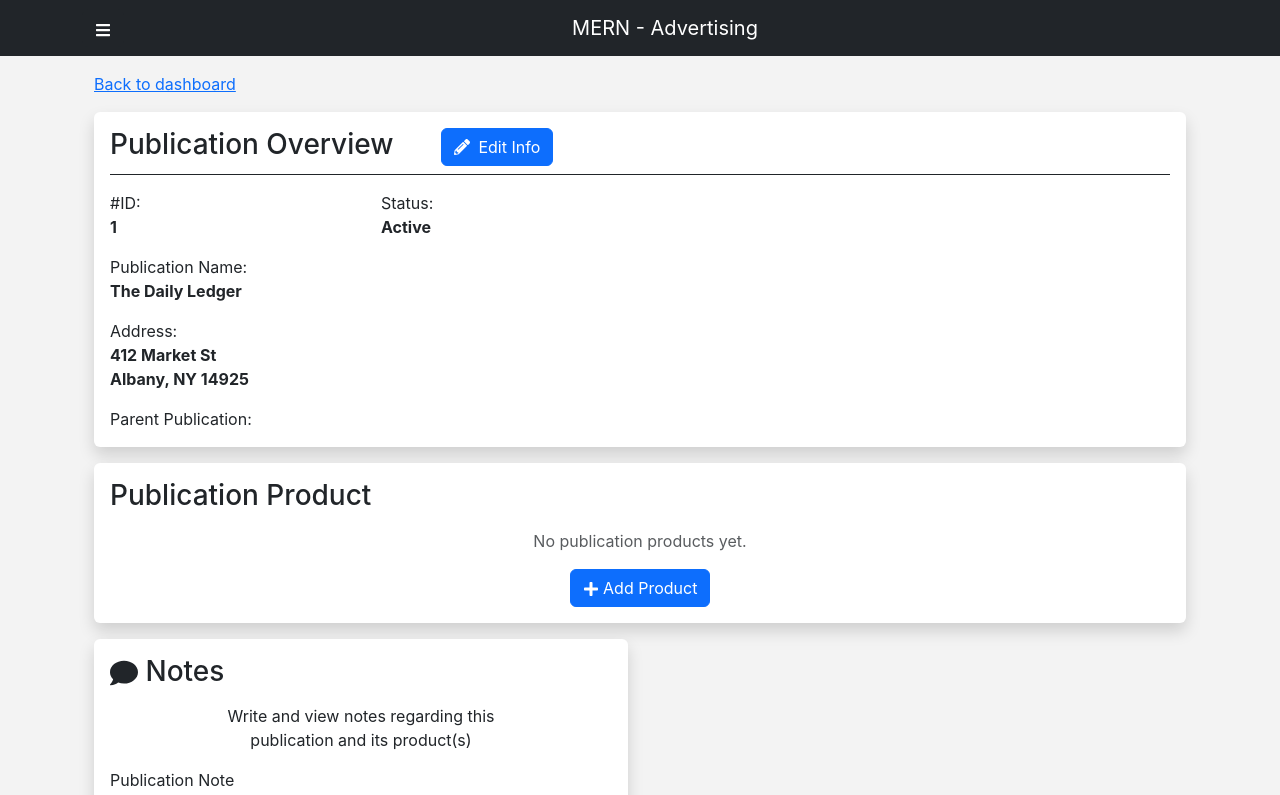
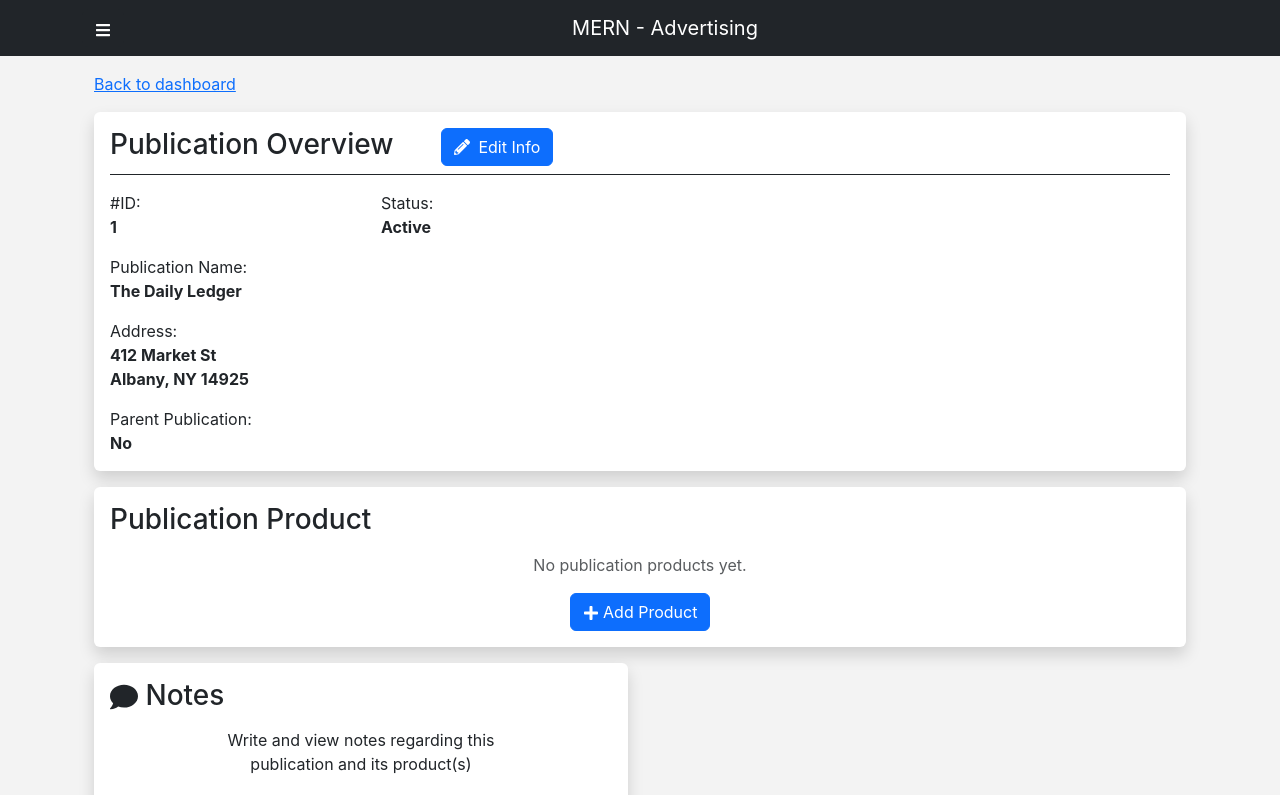
Before and after one commit to skoolboi434/MERN-advertising, a React (Create React App) app in the folder frontend/: page /publications/1 in a window 1280 px wide. Shown: the top 795 px of the page. Built offline with nearby package versions, Linux system fonts and the light colour scheme.

Commit message:
Parent field updated on single pub page

```diff
--- a/frontend/src/screens/SinglePublication.jsx
+++ b/frontend/src/screens/SinglePublication.jsx
@@ -8,6 +8,8 @@ import { FaComment, FaPencilAlt, FaPlus } from 'react-icons/fa';
 const SinglePublication = () => {
   const { id: publicationId } = useParams();
   const publication = publications.find(p => p._id === publicationId);
+
+  const parentPub = publications.find(p => p._id === publication.parentPublication);
 
   console.log(publication);
   return (
@@ -67,7 +69,7 @@ const SinglePublication = () => {
               <Col>
                 <p className='mb-0'>Parent Publication:</p>
                 <span>
-                  <strong>{publication.parentPublication}</strong>
+                  <strong>{parentPub ? parentPub.name : 'No'}</strong>
                 </span>
               </Col>
             </Row>
```
